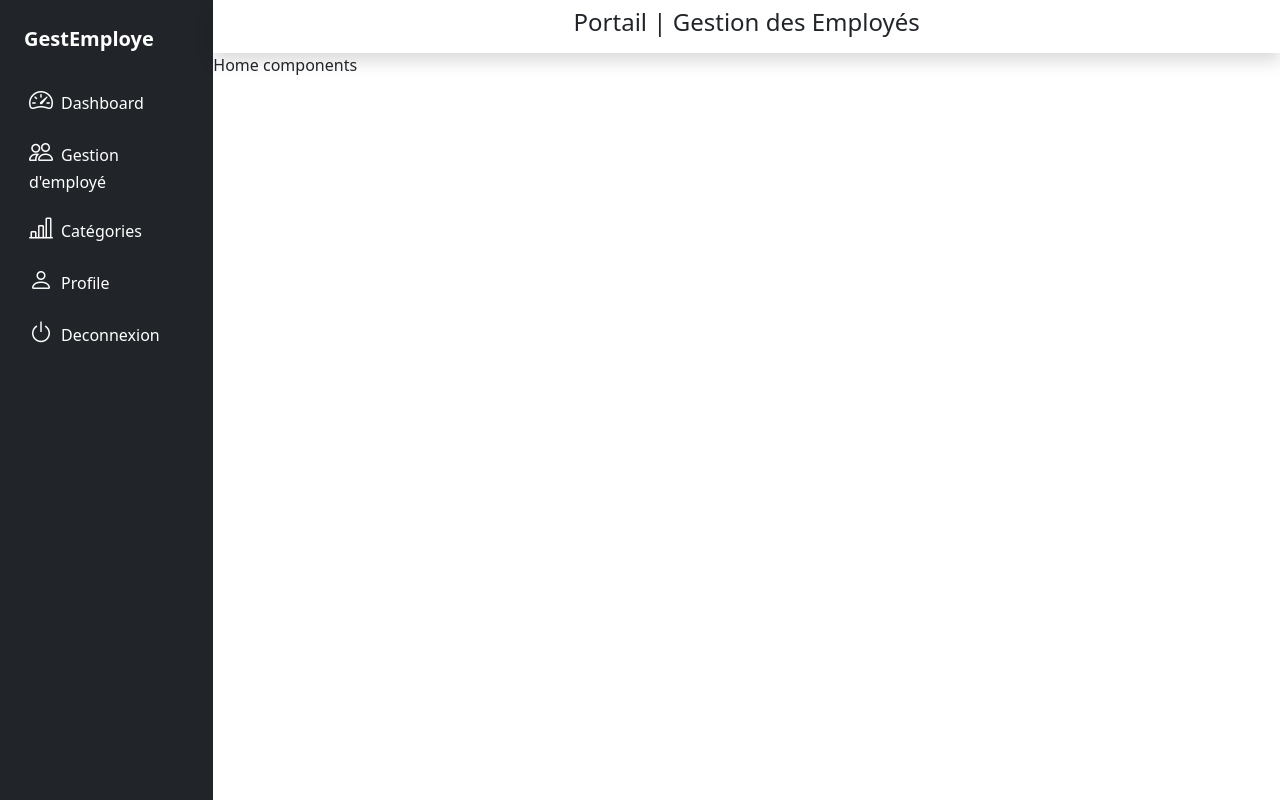
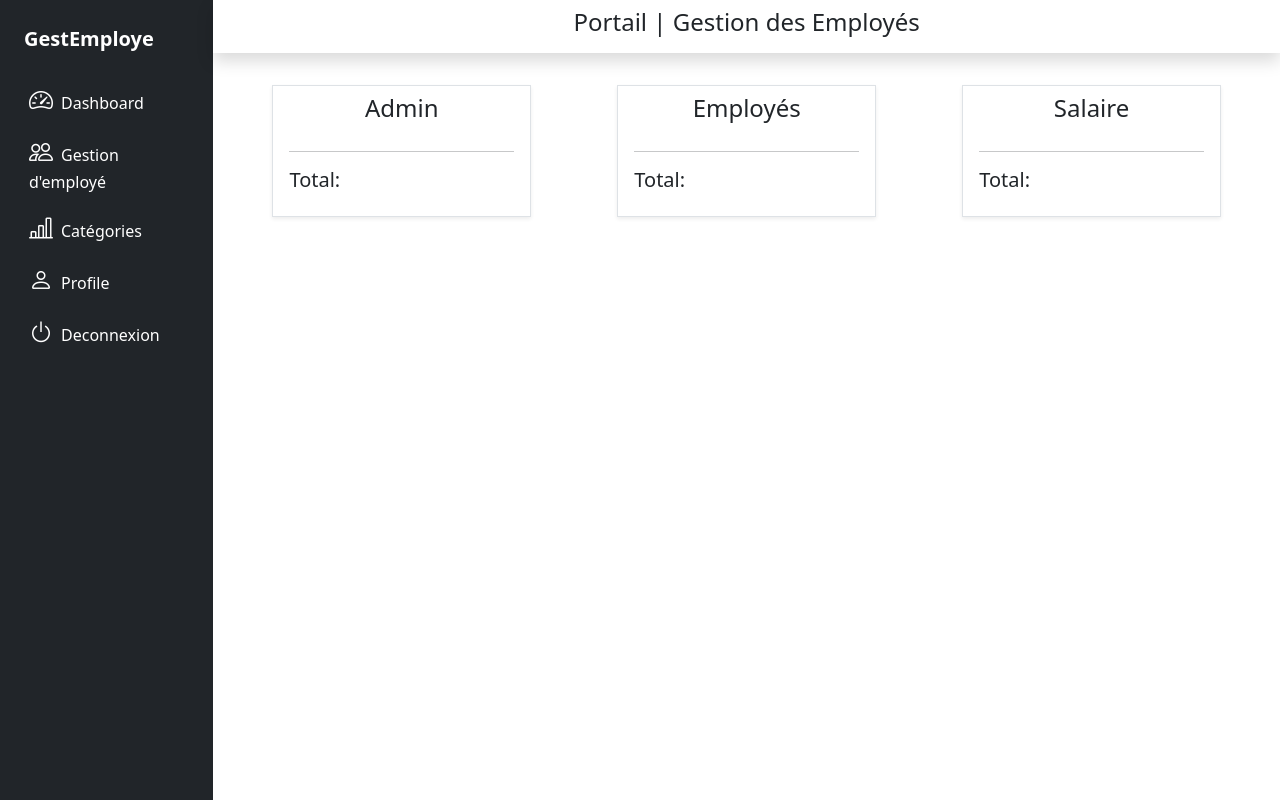
Before and after one commit to Akon2020/employeMag, a React (Vite) app in the folder GestEmploye/: page /admin/dashboard in a window 1280 px wide. Built offline with nearby package versions, Linux system fonts and the light colour scheme.

Commit message:
Building Dashboard Compo and setTimeout for error message

```diff
--- a/GestEmploye/src/components/Home.jsx
+++ b/GestEmploye/src/components/Home.jsx
@@ -3,9 +3,37 @@
 const Home = () => {
   return (
     <div>
-      Home components
+      <div className="p-3 d-flex justify-content-around mt-3">
+        <div className="px-3 pt-2 pb-3 border shadow-sm w-25">
+          <div className="text-center pb-1">
+            <h4>Admin</h4>
+          </div>
+          <hr />
+          <div>
+            <h5>Total: </h5>
+          </div>
+        </div>
+        <div className="px-3 pt-2 pb-3 border shadow-sm w-25">
+          <div className="text-center pb-1">
+            <h4>Employés</h4>
+          </div>
+          <hr />
+          <div>
+            <h5>Total: </h5>
+          </div>
+        </div>
+        <div className="px-3 pt-2 pb-3 border shadow-sm w-25">
+          <div className="text-center pb-1">
+            <h4>Salaire</h4>
+          </div>
+          <hr />
+          <div>
+            <h5>Total: </h5>
+          </div>
+        </div>
+      </div>
     </div>
-  )
-}
+  );
+};
 
-export default Home
+export default Home;
--- a/GestEmploye/src/components/Login.jsx
+++ b/GestEmploye/src/components/Login.jsx
@@ -18,6 +18,9 @@
           navigate("/admin/dashboard");
         } else {
           setError(result.data.Error);
+          setTimeout(() => {
+            setError(null);
+          }, 1700);
         }
       })
       .catch((err) => console.log(err));
```
